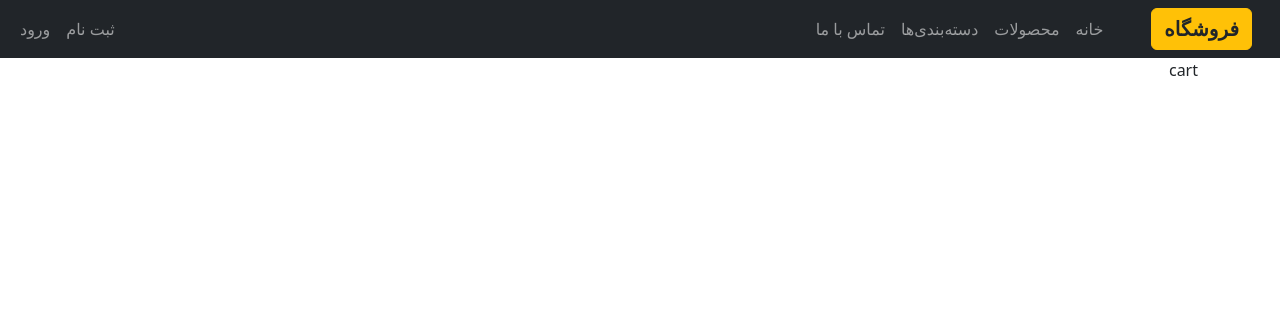
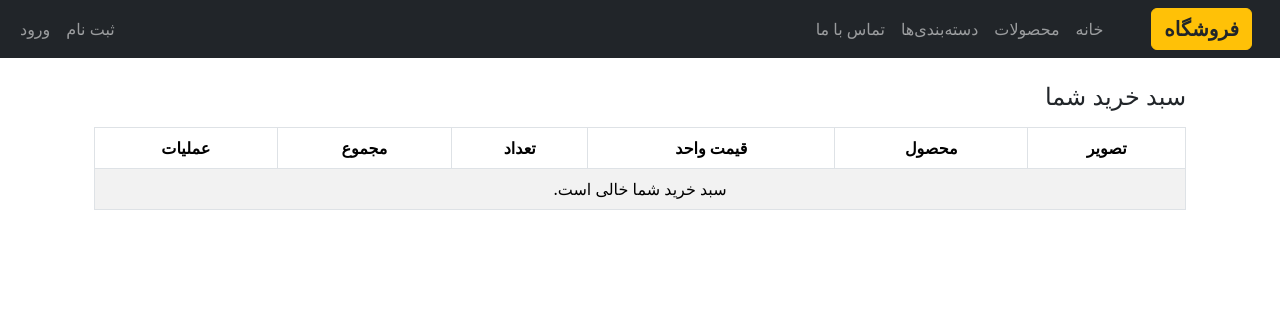
Before and after one commit to shahramsss/shop, a Django app: page /orders/cart/ in a window 1280 px wide. Shown: the top 318 px of the page. Run offline with Django 5.2, Linux system fonts and the light colour scheme; some libraries are stand-ins or nearby versions.

Commit message:
add table for cart.htnl

```diff
--- a/orders/templates/orders/cart.html
+++ b/orders/templates/orders/cart.html
@@ -1,5 +1,58 @@
 {% extends 'base.html' %}
 
 {% block content %}
-  cart
+  <div class="container mt-4">
+    <h4 class="mb-3">سبد خرید شما</h4>
+    <div class="table-responsive">
+      <table class="table table-bordered table-striped table-hover text-center align-middle">
+        <thead class="thead-dark">
+          <tr>
+            <th>تصویر</th>
+            <th>محصول</th>
+            <th>قیمت واحد</th>
+            <th>تعداد</th>
+            <th>مجموع</th>
+            <th>عملیات</th>
+          </tr>
+        </thead>
+        <tbody>
+          {% for item in cart_items %}
+            <tr>
+              <td>
+                <img src="{{ item.product.image.url }}" alt="{{ item.product.title }}" style="width: 60px; height: auto;" />
+              </td>
+              <td>{{ item.product.title }}</td>
+              <td>{{ item.product.price|floatformat:0 }} تومان</td>
+              <td>
+                <form method="post" action="{% url 'orders:update_cart' item.id %}">
+                  {% csrf_token %}
+                  <input type="number" name="quantity" value="{{ item.quantity }}" min="1" max="99" style="width: 60px;" />
+                  <button type="submit" class="btn btn-sm btn-outline-primary">بروزرسانی</button>
+                </form>
+              </td>
+              <td>{{ item.total_price|floatformat:0 }} تومان</td>
+              <td>
+                <form method="post" action="{% url 'orders:remove_from_cart' item.id %}">
+                  {% csrf_token %}
+                  <button type="submit" class="btn btn-sm btn-danger">حذف</button>
+                </form>
+              </td>
+            </tr>
+          {% empty %}
+            <tr>
+              <td colspan="6">سبد خرید شما خالی است.</td>
+            </tr>
+          {% endfor %}
+        </tbody>
+        {% if cart_items %}
+          <tfoot>
+            <tr class="table-success fw-bold">
+              <td colspan="4">جمع کل</td>
+              <td colspan="2">{{ cart_total|floatformat:0 }} تومان</td>
+            </tr>
+          </tfoot>
+        {% endif %}
+      </table>
+    </div>
+  </div>
 {% endblock %}
```
